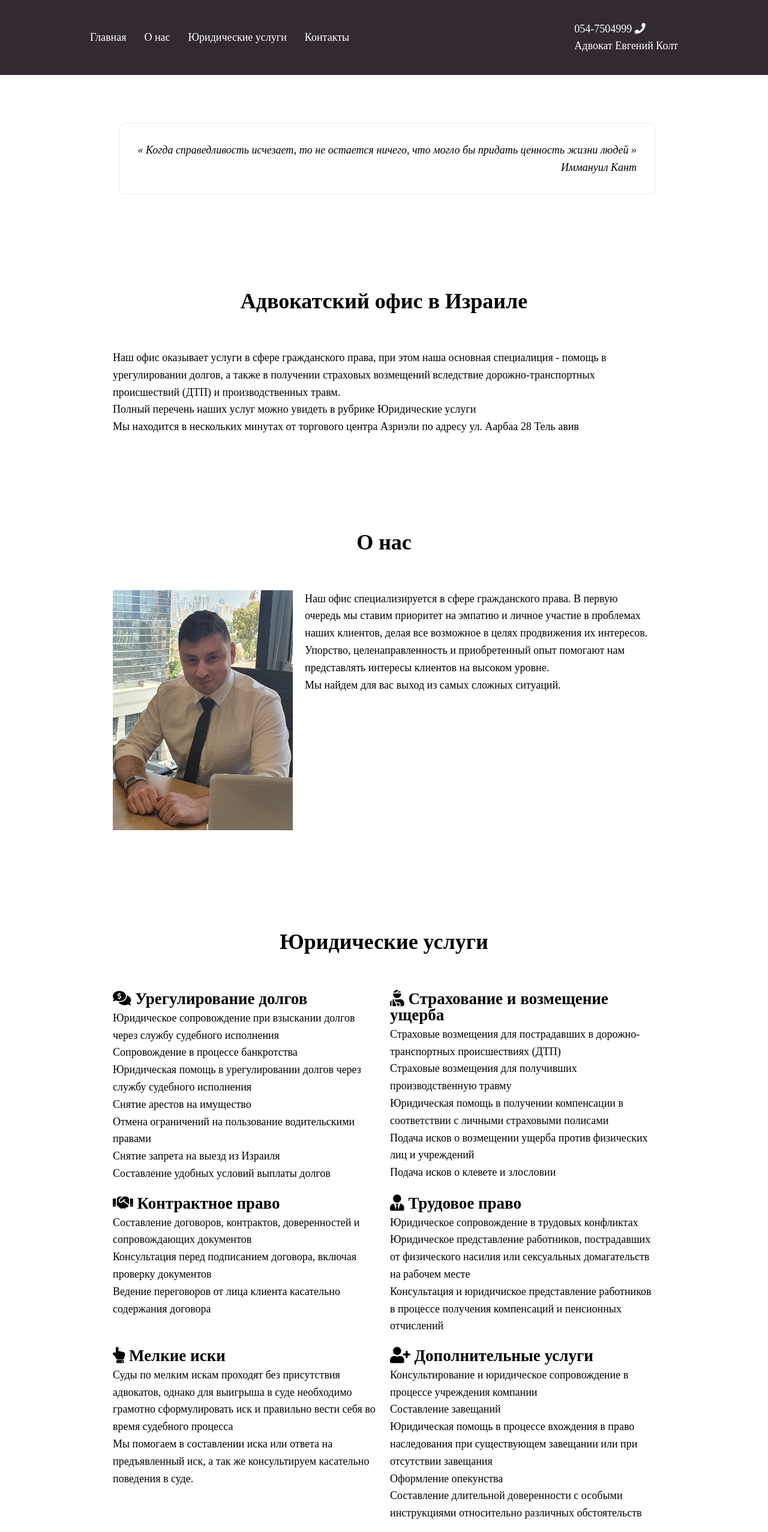
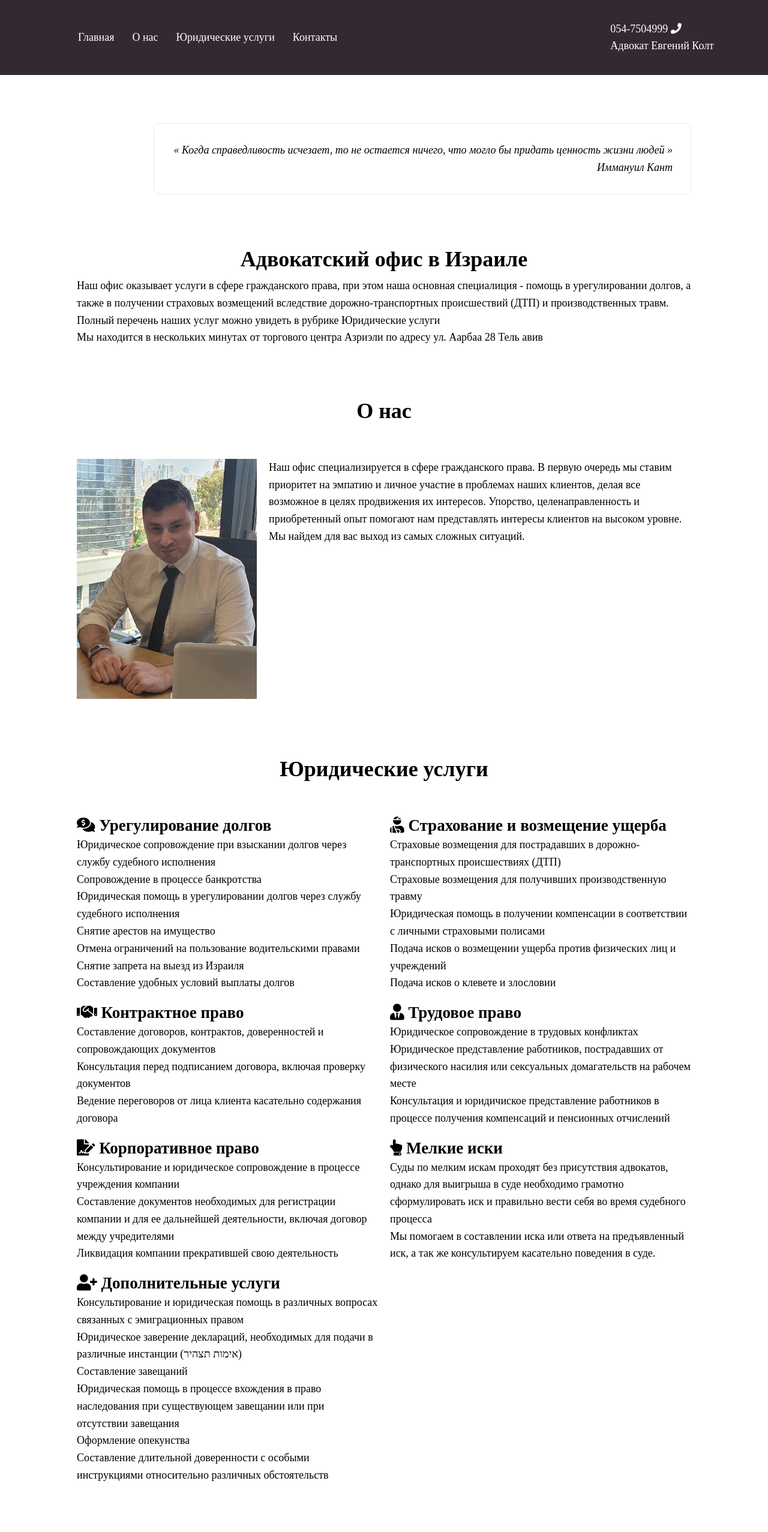
Before and after one commit to OlgaShrir/EvgeniyKoltLaw-first-try, a Vue app: page /#/fields in a window 1280 px wide. Before the commit this address led to /#/about. Shown: the top 2554 px of the page at 60% size. Built offline with nearby package versions, Linux system fonts and the light colour scheme.

Commit message:
first version ready to go online

```diff
--- a/src/App.vue
+++ b/src/App.vue
@@ -35,10 +35,9 @@ export default {
 
 <style>
 .view:not(.full){
-  /* width: 1100px; */
   width: 80vw;
   margin: auto;
-  padding: 0 60px;
+
 }
 
 </style>
--- a/src/assets/style/basic-style.css
+++ b/src/assets/style/basic-style.css
@@ -3,7 +3,7 @@
           box-sizing: border-box;
 }
 
-h1, p {
+h1, p, ul {
   margin: 0;
   padding: 0;
 }
--- a/src/views/AboutUs.vue
+++ b/src/views/AboutUs.vue
@@ -1,14 +1,10 @@
 <template>
  <div class="about-container">
-     <h1>О нас</h1>
-   <div class="about flex">
-     <div class="img">
-      <img src="../../public/img/portret.jpg" alt="Евгений Колт, адвокатский офис в Израиле">
-     </div>
+    <h1>О нас</h1>
+    <div class="about flex">
+      <div class="img"><img src="../../public/img/portret.jpg" alt="Евгений Колт, адвокатский офис в Израиле"></div>
       <p>Наш офис специализируется в сфере гражданского права. В первую очередь мы ставим приоритет на эмпатию и личное участие в проблемах наших клиентов, делая все возможное в целях продвижения их интересов. Упорство, целенаправленность и приобретенный опыт помогают нам представлять интересы клиентов на высоком уровне. <br> Мы найдем для вас выход из самых сложных ситуаций.</p>
-   </div>
-
-
+    </div>
  </div>
 </template>
 
@@ -25,7 +21,7 @@ export default {
 <style scoped lang="scss">
 @import "../assets/style/basic-style.scss";
 .about{
-  margin-bottom: 150px;
+  margin-bottom: 80rem;
 }
 h1{
   text-align: center;
--- a/src/views/ActivityFields.vue
+++ b/src/views/ActivityFields.vue
@@ -34,6 +34,12 @@
           <p>Юридическое представление работников, пострадавших от физического насилия или сексуальных домагательств на рабочем месте</p>
           <p>Консультация и юридичиское представление работников в процессе получения компенсаций и пенсионных отчислений</p>
         </div>
+        <div class="corporate-law">
+          <h2 class="fas fa-file-signature"> Корпоративное право</h2>
+          <p>Консультирование и юридическое сопровождение в процессе учреждения компании</p>
+          <p>Составление документов необходимых для регистрации компании и для ее дальнейшей деятельности, включая договор между учредителями</p>
+          <p>Ликвидация компании прекратившей свою деятельность</p>
+        </div>
         <div class="small-claims">
           <h2 class="fas fa-hand-point-up"> Мелкие иски</h2>
           <p>Суды по мелким искам проходят без присутствия адвокатов, однако для выигрыша в суде необходимо грамотно сформулировать иск и правильно вести себя во время судебного процесса</p>
@@ -41,7 +47,8 @@
         </div>
         <div class="additional-services">
           <h2 class="fas fa-user-plus"> Дополнительные услуги</h2>
-        <p>Консультирование и юридическое сопровождение в процессе учреждения компании</p>
+          <p>Консультирование и юридическая помощь в различных вопросах связанных с эмиграционных правом </p>
+          <p>Юридическое заверение деклараций, необходимых для подачи в различные инстанции (אימות תצהיר) </p>
           <p>Составление завещаний</p>
           <p>Юридическая помощь в процессе вхождения в право наследования при существующем завещании или при отсутствии завещания</p>
           <p>Оформление опекунства</p>
@@ -50,7 +57,11 @@
       </div>
     </div>
 
-
+   <div class="disclaimer ">
+     <p>Условия пользования:</p>
+     <p>Информация размещенная на данном сайте предназначена для общего ознакомления и не является юридической консультацией.</p>
+     <p>В случае копирования информации с данного сайта необходимо указать ссылку на оригинал.</p>
+   </div>
  </div>
 </template>
 
@@ -66,7 +77,7 @@ export default {
 <style scoped lang="scss">
 @import "../assets/style/basic-style.scss";
 .component{
-  margin-bottom: 150px;
+  margin-bottom: 80rem;
 }
 h1{
   text-align: center;
@@ -78,4 +89,10 @@ h1{
   width: 100%;
 }
 
+.disclaimer{
+  margin: 30rem 0;
+  font-size: 0.9em;
+  line-height: 1.1;
+  font-weight: bold;
+}
 </style>
--- a/src/views/Citation.vue
+++ b/src/views/Citation.vue
@@ -18,14 +18,16 @@ export default {
 <!-- Add "scoped" attribute to limit CSS to this component only -->
 <style scoped lang="scss">
 @import "../assets/style/basic-style.scss";
+.citation-container{
+  width: fit-content;
 
+}
 .citation{
+
+  margin: 80rem 0 80rem 010vw;
   border: 1px solid $color3;
   border-radius: 10px;
-  width: fit-content;
-  float: right;
-  padding: 30px;
-  margin: 80px 0 150px 0;
+  padding: 30rem;
 }
 p{
   direction: rtl;
--- a/src/views/ContactUs.vue
+++ b/src/views/ContactUs.vue
@@ -5,7 +5,7 @@
       <p>Контакты</p>
       <p>Телефон: 054-7504999</p>
       <p>Эл. Почта: Evgeniyk.law@gmail.com</p>
-      <p>Адрес: ул. Аарбаа 28, Здания «Мигдалей Хаджаж» Северное здание 3-й этаж, Тель Авив</p>
+      <p>Адрес: ул. Аарбаа 28, комплекс «Мигдалей Хаджадж», Северное здание, 3-й этаж, Тель Авив</p>
     </div>
 
 
@@ -32,7 +32,9 @@ export default {
 .contacts{
   width: 1100px;
   margin: auto;
-  padding: 40px 60px;
+  padding: 30rem 0;
+  // padding: 40px 60px;
+  // padding: 40px 0;
   // font-size: 22px;
   // letter-spacing: 2px;
 }
--- a/src/views/MainHeader.vue
+++ b/src/views/MainHeader.vue
@@ -1,6 +1,6 @@
 <template>
  <div class="main-header flex space-between align-items-center">
-  <nav class="main-nav flex align-items-center space-between">
+  <nav class="main-nav flex space-between align-items-center">
     <ul class="flex nav-items">
       <li><a href="#main" class="nav-item">Главная</a></li>
       <li><a href="#about" class="nav-item">О нас</a></li>
@@ -8,15 +8,14 @@
       <li><a href="#contact" class="nav-item">Контакты</a></li>
     </ul>
 
-    <div class="contacts">
-      <a href="#contact" class="nav-item">
+    <div>
+      <a href="#contact" class="contacts">
         <span>054-7504999 </span>
         <i class="fas fa-phone"></i>
       </a>
-      <div class="name">Адвокат Евгений Колт</div>
+      <div>Адвокат Евгений Колт</div>
     </div>
   </nav>
-
 
  </div>
 </template>
@@ -37,44 +36,34 @@ export default {
 <style scoped lang="scss">
 @import "../assets/style/basic-style.scss";
 .main-header{
-  // height: 100px;
-  padding: 30px 60px;
+  padding: 30rem 0;
   background-color: $color1;
-  position: sticky;
-  top: 0;
+  // position: sticky;
+  // top: 0;
   // background-image: url(../assets/hammer.jpg);
 }
 
 .main-nav{
   width: 1100px;
   margin: auto;
-  padding: 0 60px;
   color: $color2;
-}
 
-ul{
-  padding: 0;
 }
 
 li{
   padding-right: 30px;
 }
 
-.nav-item{
+.nav-item, .contacts{
   text-decoration: none;
+  color: $color2;
   // font-size: 22px;
   // letter-spacing: 2px;
-  color: $color2;
 }
 
 .nav-item:hover{
   border-bottom: 1px solid red;
-  padding-bottom: 8px;
-}
-
-.contacts{
-  // font-size: 22px;
-  // letter-spacing: 2px;
+  padding-bottom: 8rem;
 }
 
 
--- a/src/views/MainPage.vue
+++ b/src/views/MainPage.vue
@@ -7,9 +7,12 @@
     </div> -->
 
     <h1>Адвокатский офис в Израиле</h1>
+    <div>
       <p>Наш офис оказывает услуги в сфере гражданского права, при этом наша основная специалиция -  помощь в урегулировании долгов, а также в получении страховых возмещений вследствие дорожно-транспортных происшествий (ДТП) и производственных травм.</p>
       <p>Полный перечень наших услуг можно увидеть в рубрике <a href="#fields">Юридические услуги</a></p>
       <p>Мы находится в  нескольких минутах от торгового центра Азриэли по адресу ул. Аарбаа 28 Тель авив</p>
+
+    </div>
  </div>
 </div>
 </template>
@@ -26,13 +29,16 @@ export default {
 <!-- Add "scoped" attribute to limit CSS to this component only -->
 <style scoped lang="scss">
 @import "../assets/style/basic-style.scss";
+.main-container{
+}
 .main{
   // margin: 100px 0;
-  margin-bottom: 150px;
+  margin-bottom: 80rem;
+
 }
 h1{
   text-align: center;
-  margin-bottom: 50px;
+  // margin-bottom: 50px;
 }
 a{
   text-decoration: none;
```
Lines whose indentation alone changed are shown as unchanged.
